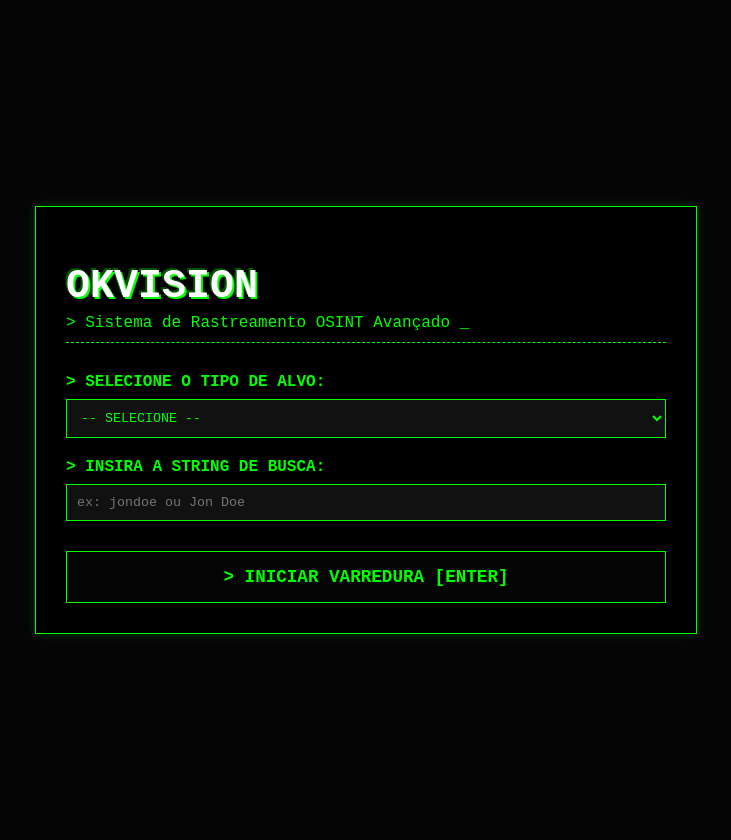
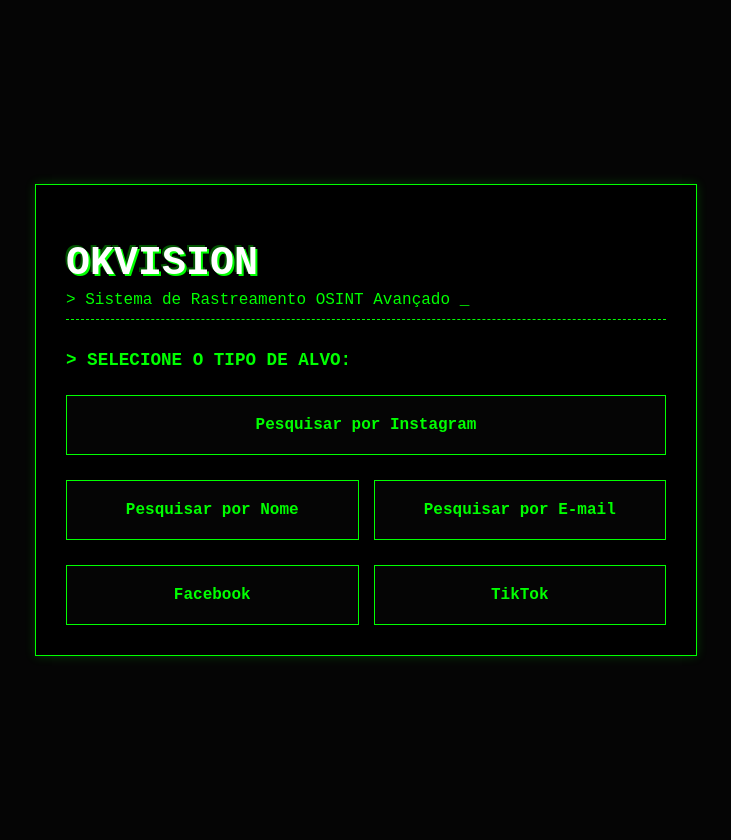
Before and after one commit to MatShin544/Okvision, a Flask app: page / in a window 1280 px wide. Shown: the whole page, without its empty margins (274-1005 px from the left). Run offline with Flask 3, Linux system fonts and the light colour scheme.

Commit message:
dads
asdsda

```diff
--- a/app.py
+++ b/app.py
@@ -16,17 +16,22 @@ def run_osint_simulation(target_type, query, extra_data=None):
 
     if target_type == "Nome":
         results["data_found"].extend([
-            {"source": "Sherlock", "info": "Múltiplos rastros sociais encontrados sob esse perfil."},
-            {"source": "Google Dorks", "info": f"Foram coletados documentos indexados no cache da web que batem com '{query}'."},
-            {"source": "Cruzamento de Dados Privados", "info": f"Base de idade: {extra_data.get('age', 'N/A')} // Relação Familiar: {extra_data.get('family', 'N/A')}"}
+            {"source": "Sherlock", "info": f"Múltiplos rastros sociais encontrados para '{query}'."},
+            {"source": "Processos", "info": "2 ocorrências encontradas (TJSP)."},
+            {"source": "Cruzamento Privado", "info": f"Base de idade: {extra_data.get('age', 'N/A')} // Relação Familiar: {extra_data.get('family', 'N/A')}"},
+            {"source": "Google Dorks", "info": f"site:linkedin.com '{query}' '{extra_data.get('workplace', '')}' -> 1 possivel perfil encontrado."}
         ])
     elif target_type == "Instagram":
         results["data_found"].extend([
-            {"source": "Instaloader Tracker", "info": f"Metadados ID do Instagram '{query}' identificados na rede. Aguardando a verificação manual ou de proxy."},
-            {"source": "Analise de Bio", "info": "Análises relógicas completadas."}
+            {"source": "Osintgram", "info": f"Coletando ID de Instagram e telefone parcial para '{query}'."},
+            {"source": "Possíveis e-mails", "info": f"{query[:3]}...@email.com"},
+            {"source": "Conexões Instagram", "info": f"@{query}_oficial, @{query}.dev"}
         ])
     else:
-        results["data_found"].append({"source": "Geral OSINT Web", "info": "Consultas variadas executadas, não foram encontrados laços públicos abertos."})
+        results["data_found"].extend([
+            {"source": "SpiderFoot", "info": f"Buscando vazamentos de dados públicos para '{query}'..."},
+            {"source": "Vazamentos", "info": "0 ocorrências críticas recentes."}
+        ])
 
     return results
 
--- a/static/script.js
+++ b/static/script.js
@@ -1,17 +1,44 @@
 document.addEventListener('DOMContentLoaded', () => {
-    const typeSelect = document.getElementById('type');
+    const targetBtns = document.querySelectorAll('.target-btn');
+    const selectionScreen = document.getElementById('selection-screen');
+    const queryScreen = document.getElementById('query-screen');
+    const backBtn = document.getElementById('back-btn');
+    const typeHidden = document.getElementById('type-hidden');
+    const modoTexto = document.getElementById('modo-texto');
     const extraFields = document.getElementById('extra-name-fields');
     const ageInput = document.getElementById('age');
+    const queryInput = document.getElementById('query');
 
-    // Mostra as perguntas extras de Acordo com a Seleção (Nome e Idade)
-    typeSelect.addEventListener('change', (e) => {
-        if(e.target.value === 'Nome') {
+    targetBtns.forEach(btn => {
+        btn.addEventListener('click', () => {
+            const type = btn.getAttribute('data-type');
+            typeHidden.value = type;
+            modoTexto.innerText = type.toUpperCase();
+
+            // Logica para Nome
+            if (type === 'Nome') {
                 extraFields.style.display = 'block';
                 ageInput.setAttribute('required', 'required');
+                queryInput.placeholder = "Nome Completo (ex: Jon Doe)";
             } else {
                 extraFields.style.display = 'none';
                 ageInput.removeAttribute('required');
+                if(type === 'Instagram') queryInput.placeholder = "@usuario";
+                else if(type === 'Email') queryInput.placeholder = "exemplo@email.com";
+                else queryInput.placeholder = "Insira o alvo...";
             }
+
+            selectionScreen.style.display = 'none';
+            queryScreen.style.display = 'block';
+            queryInput.focus();
+        });
+    });
+
+    backBtn.addEventListener('click', () => {
+        selectionScreen.style.display = 'block';
+        queryScreen.style.display = 'none';
+        typeHidden.value = '';
+        queryInput.value = '';
     });
 
     const form = document.getElementById('search-form');
--- a/static/style.css
+++ b/static/style.css
@@ -96,6 +96,19 @@ button:hover {
     box-shadow: 0 0 10px var(--main-color);
 }
 
+.button-grid {
+    display: grid;
+    grid-template-columns: 1fr 1fr;
+    gap: 15px;
+}
+
+.target-btn {
+    padding: 20px;
+    font-size: 1rem;
+    word-break: break-word;
+}
+.target-btn[data-type="Instagram"] { grid-column: 1 / -1; }
+
 /* Base Terminal Loader */
 #progress-container {
     margin-top: 25px;
--- a/templates/index.html
+++ b/templates/index.html
@@ -14,20 +14,26 @@
         </header>
 
         <form id="search-form" action="/" method="POST">
-            <div class="form-group">
-                <label for="type">> SELECIONE O TIPO DE ALVO:</label>
-                <select name="type" id="type" required>
-                    <option value="" disabled selected>-- SELECIONE --</option>
-                    <option value="Instagram">Instagram/Username</option>
-                    <option value="Nome">Nome Completo</option>
-                    <option value="Email">E-mail</option>
-                    <option value="Telefone">Telefone</option>
-                </select>
+            <!-- Campo oculto que guardará o tipo selecionado pelos botões -->
+            <input type="hidden" name="type" id="type-hidden" value="">
+
+            <div id="selection-screen">
+                <p style="margin-bottom: 15px; font-weight: bold; font-size: 1.1rem;">> SELECIONE O TIPO DE ALVO:</p>
+                <div class="button-grid">
+                    <button type="button" class="target-btn" data-type="Instagram">Pesquisar por Instagram</button>
+                    <button type="button" class="target-btn" data-type="Nome">Pesquisar por Nome</button>
+                    <button type="button" class="target-btn" data-type="Email">Pesquisar por E-mail</button>
+                    <button type="button" class="target-btn" data-type="Facebook">Facebook</button>
+                    <button type="button" class="target-btn" data-type="TikTok">TikTok</button>
+                </div>
             </div>
 
+            <div id="query-screen" style="display: none;">
+                <p id="selected-target-lbl" style="color: var(--main-color); margin-bottom: 20px;">> MODO: <span id="modo-texto"></span></p>
+
                 <div class="form-group">
-                <label for="query">> INSIRA A STRING DE BUSCA:</label>
-                <input type="text" name="query" id="query" placeholder="ex: jondoe ou Jon Doe" required autocomplete="off">
+                    <label for="query" id="query-label">> INSIRA A STRING DE BUSCA:</label>
+                    <input type="text" name="query" id="query" placeholder="ex: jondoe ou Jon Doe" autocomplete="off">
                 </div>
 
                 <!-- Campos escondidos para 'Nome' conforme requisitado -->
@@ -46,7 +52,11 @@
                     </div>
                 </div>
 
-            <button type="submit" id="submit-btn">> INICIAR VARREDURA [ENTER]</button>
+                <div style="display: flex; gap: 10px; margin-top: 20px;">
+                    <button type="button" id="back-btn" style="background: transparent; color: var(--main-color); width: 30%;">[ VOLTAR ]</button>
+                    <button type="submit" id="submit-btn" style="width: 70%;">> INICIAR VARREDURA [ENTER]</button>
+                </div>
+            </div>
         </form>
 
         <div id="progress-container" style="display: none;">
```
Also changed, not shown: templates/results.html (+41 -16 lines). Lines whose indentation alone changed are shown as unchanged.
